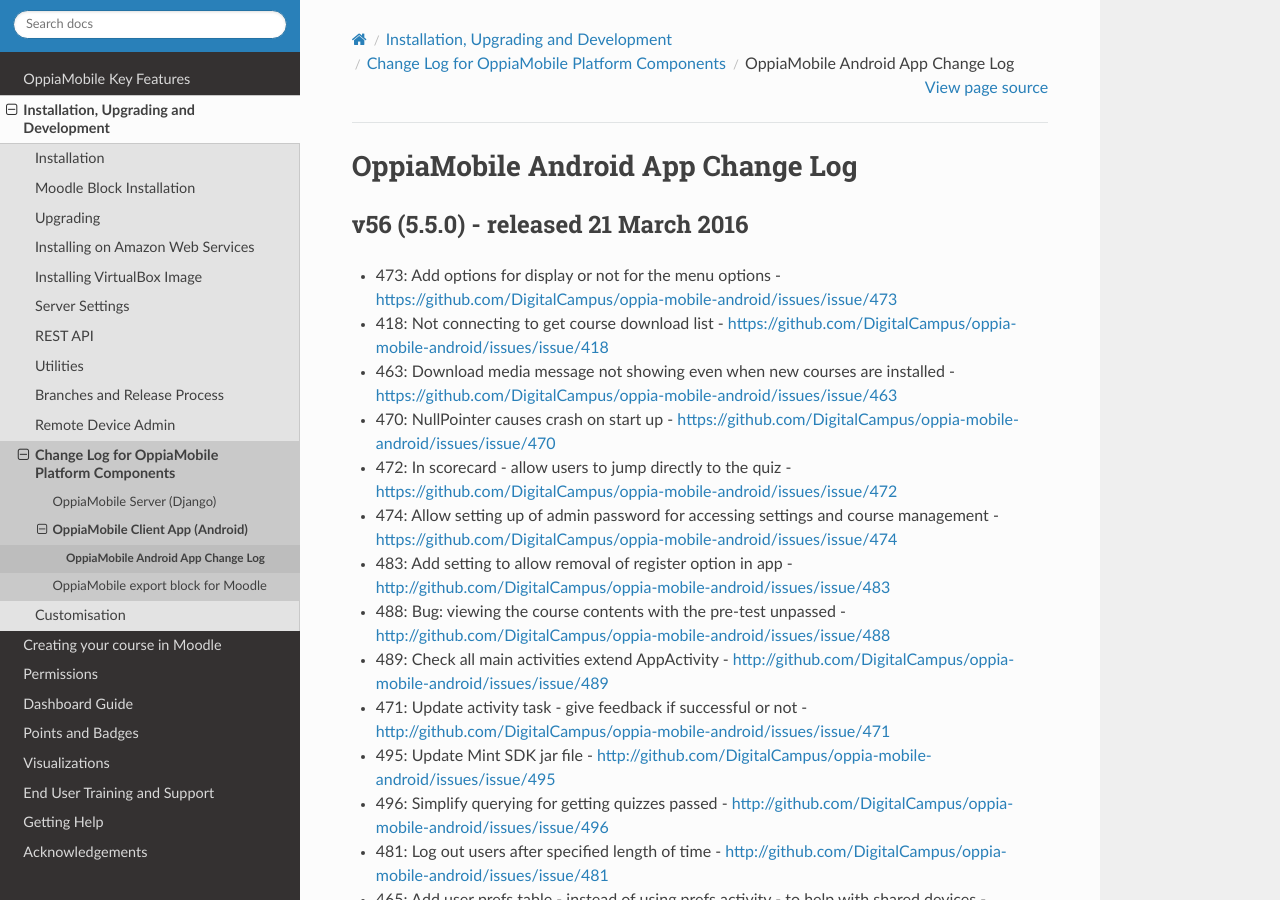
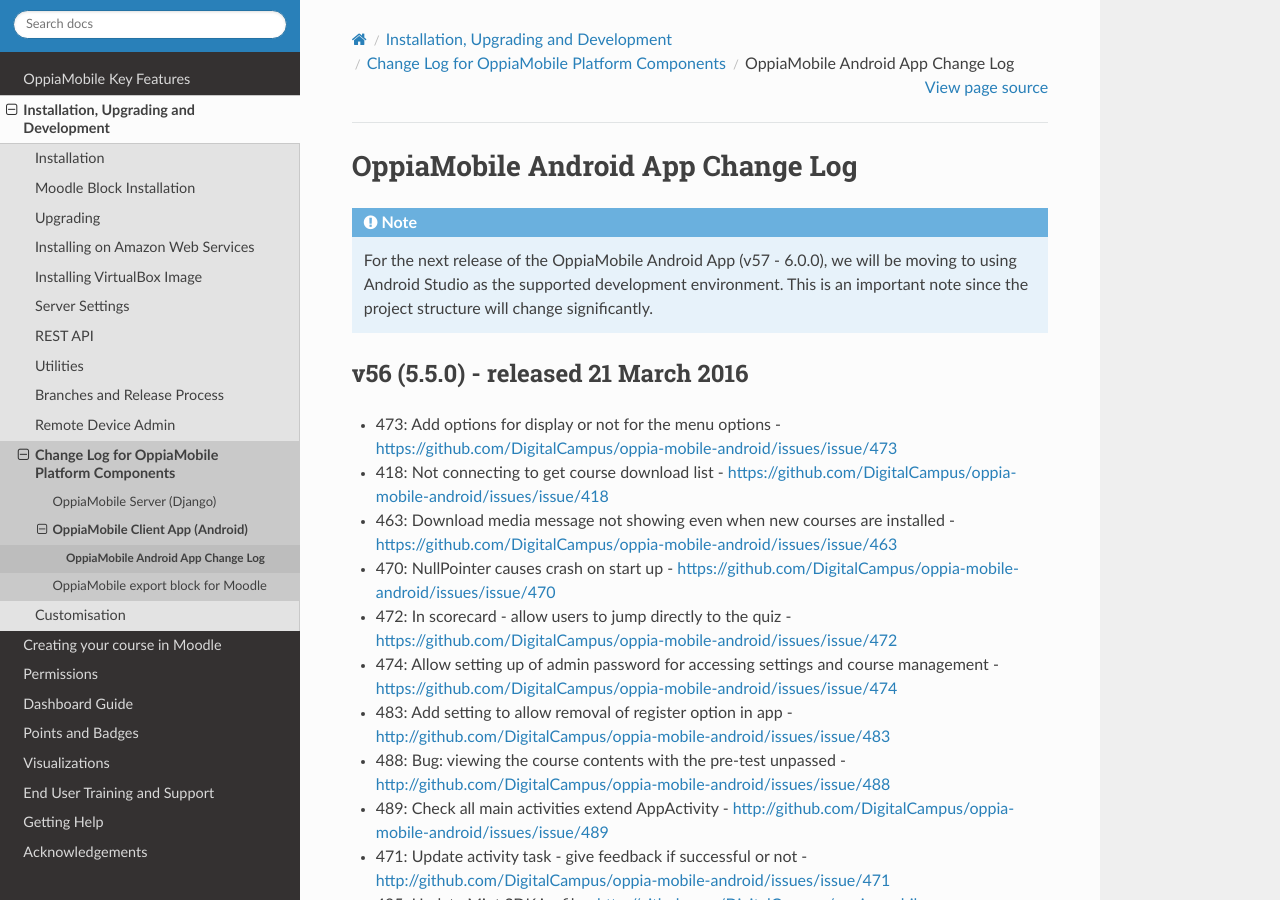
Before and after one commit to DigitalCampus/django-oppia, a Sphinx documentation site: the page built from docs/dev/changelog_android.rst, in a window 1280 px wide and 900 px high. Built offline with Sphinx 7.4.7 and the Read the Docs theme 2.0.0, drawn with Linux system fonts in a browser that asks for light colours; the version number is read from the project's files by our own code.

Commit message:
update docs

```diff
--- a/docs/dev/changelog_android.rst
+++ b/docs/dev/changelog_android.rst
@@ -1,5 +1,11 @@
 OppiaMobile Android App Change Log
 ====================================
+
+
+.. note::
+	For the next release of the OppiaMobile Android App (v57 - 6.0.0), we will be moving to using Android Studio as the
+	supported development environment. This is an important note since the project structure will change significantly.
+
 
 .. _appv56:
 
```
